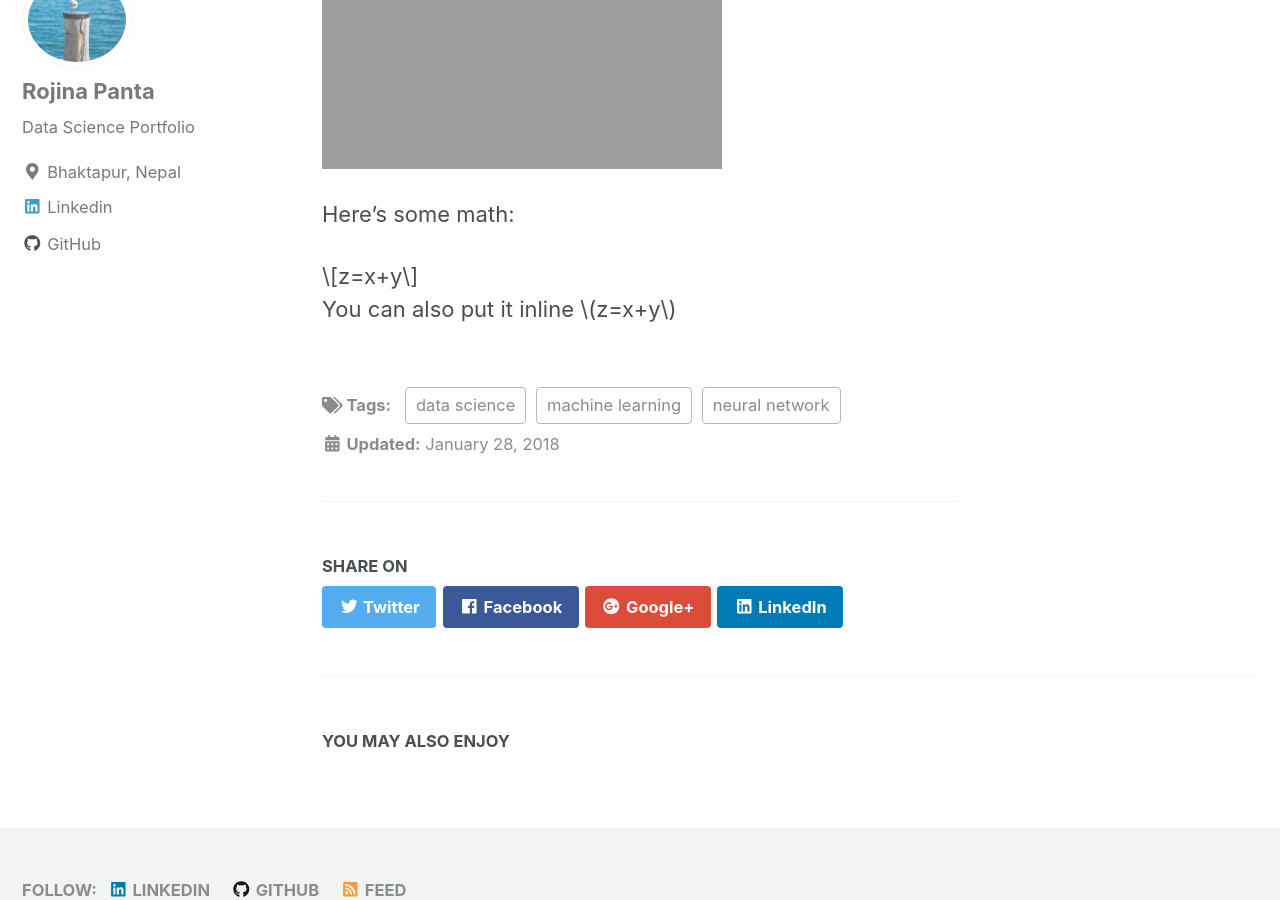
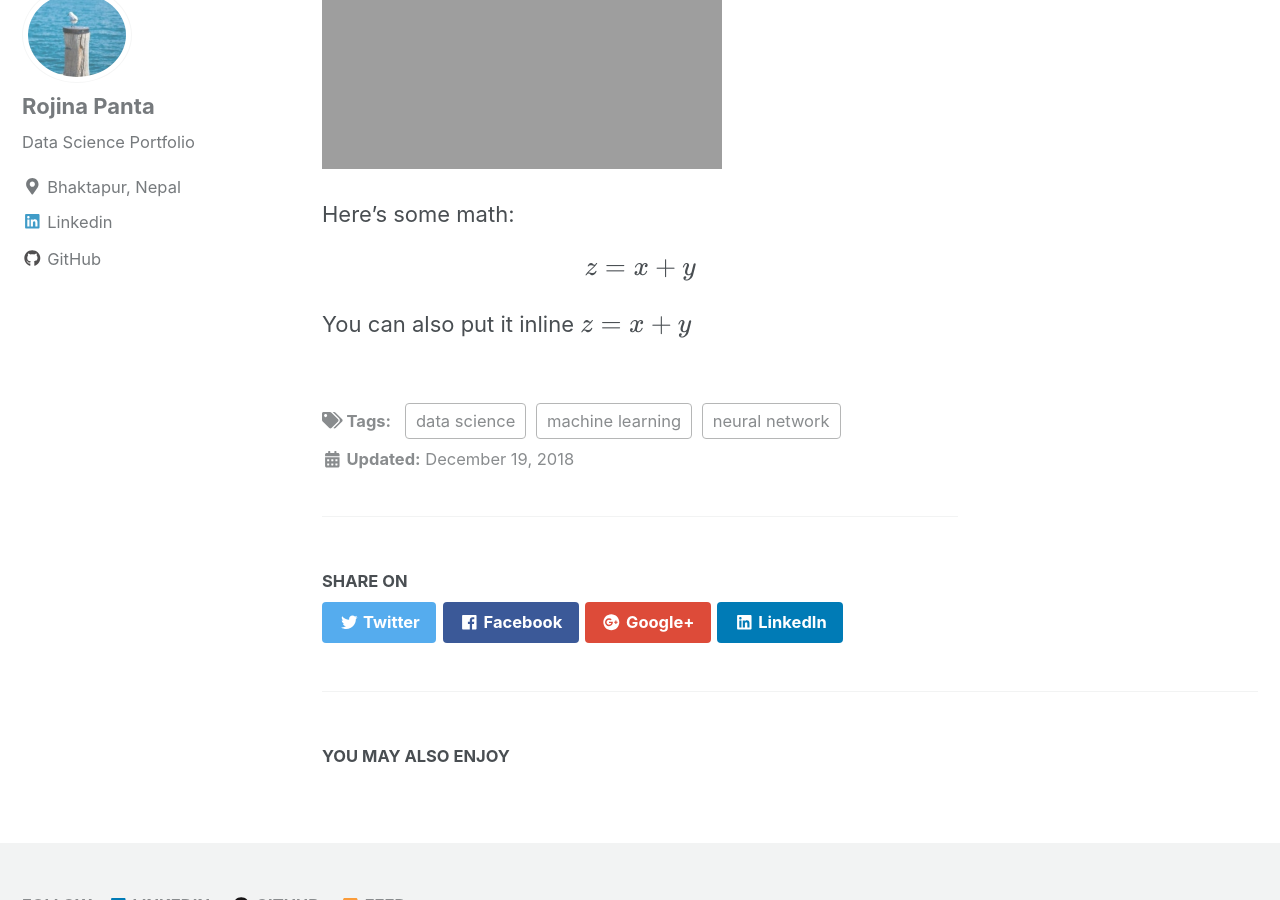
Before and after one commit to Rojina99/Rojina99.github.io, a Jekyll site: the page built from _posts/posts/2018-12-19-test.md, in a window 1280 px wide and 900 px high, scrolled down 3099 px. Built offline with Jekyll 4.4.1, drawn with Linux system fonts in a browser that asks for light colours; cached includes are drawn as plain includes; nearby versions of some CDN libraries; formulas are drawn with MathJax 3; some of the changed lines change nothing that is shown.

Commit message:
Try Article

```diff
--- a/_includes/scripts.html
+++ b/_includes/scripts.html
@@ -26,3 +26,9 @@
 
 {% include analytics.html %}
 {% include /comments-providers/scripts.html %}
+
+{% if page.mathjax %}
+<script type="text/javascript" async
+  src="https://cdn.mathjax.org/mathjax/latest/MathJax.js?config=TeX-MML-AM_CHTML">
+</script>
+{% endif %}
--- a/_posts/posts/2018-12-19-test.md
+++ b/_posts/posts/2018-12-19-test.md
@@ -1,6 +1,6 @@
 ---
 title: "Machine Learning Project: Perceptron"
-date: 2018-01-28
+date: 2018-12-19
 tags: [machine learning, data science, neural network]
 header:
   image: "/images/perceptron/a.jpg"
@@ -20,7 +20,7 @@
 
 Here's some **bold** text.
 
-What about a [link](https://github.com/dataoptimal)?
+What about a [link](https://github.com/Rojina99)?
 
 Here's a bulleted list:
 * First item
```
